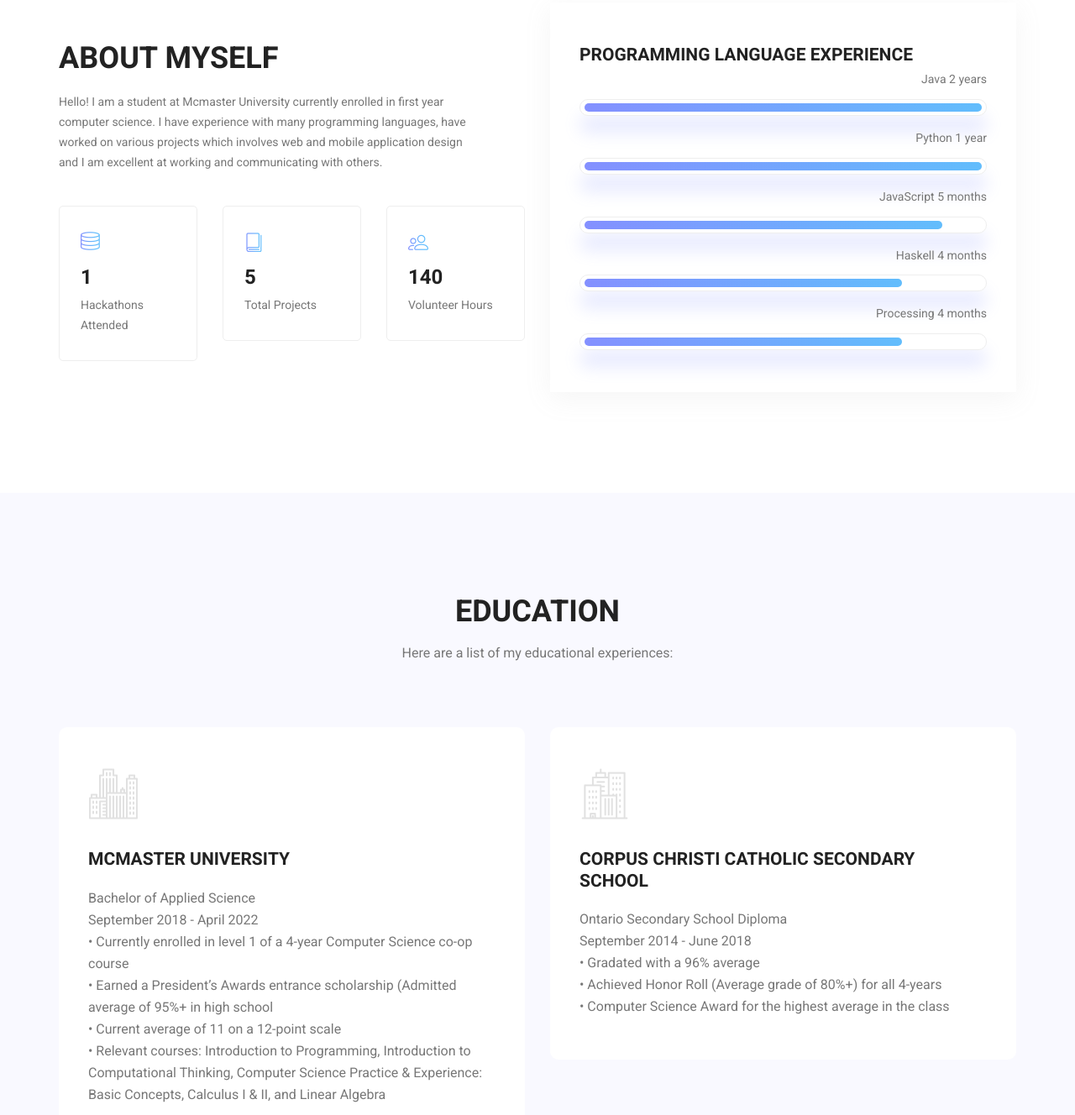
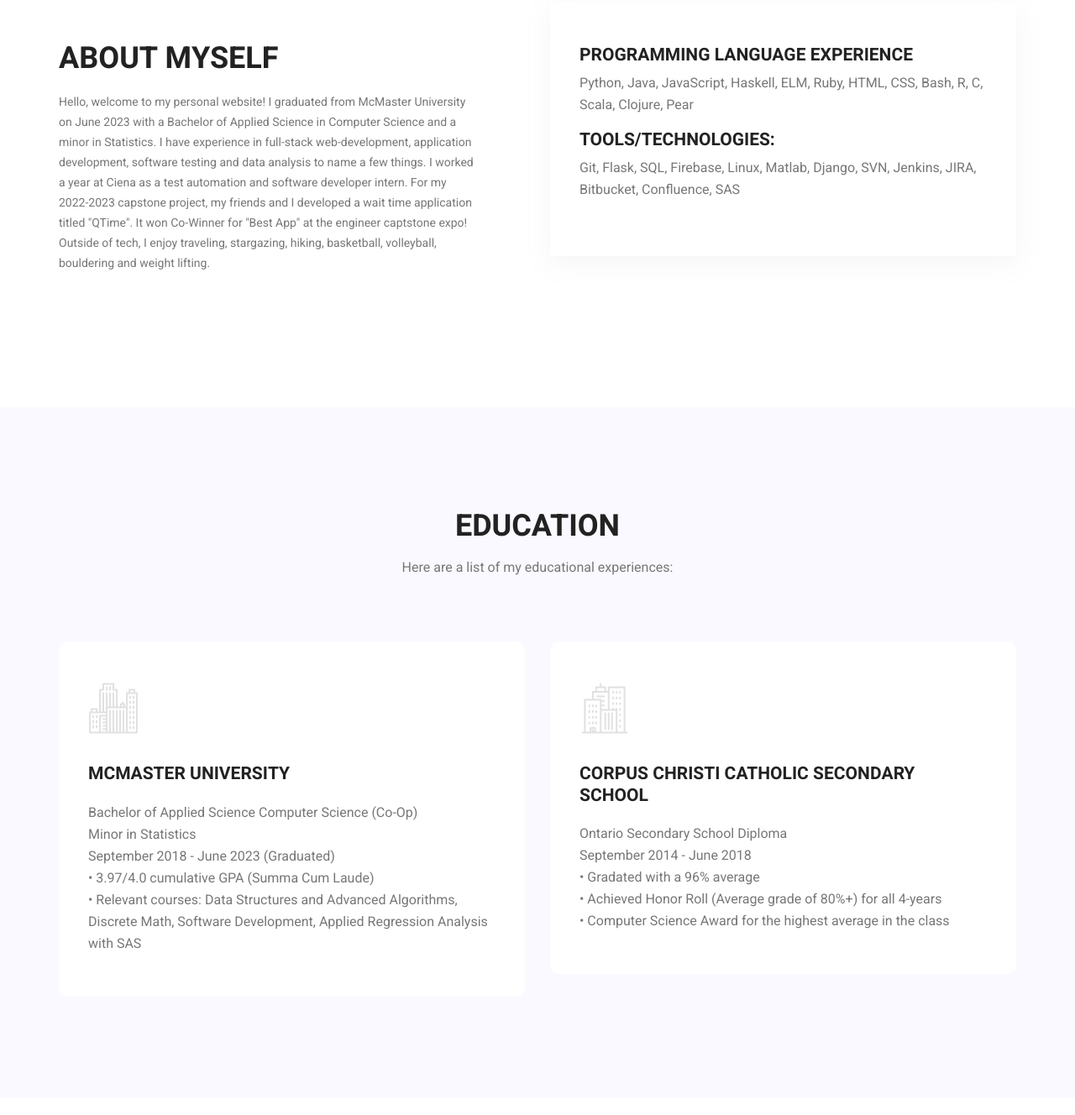
Before and after one commit to dizona/AdrianDizon, a plain HTML site: page index.html in a window 1280 px wide. Shown: the part 712-2040 px from the top of the page at 84% size. Drawn offline with Linux system fonts and the light colour scheme; some packages are replaced by stand-ins of ours.

Commit message:
Updated resume website

```diff
--- a/index.html
+++ b/index.html
@@ -1,5 +1,6 @@
 <!doctype html>
 <html lang="en">
+
 <head>
 	<!-- Required meta tags -->
 	<meta charset="utf-8">
@@ -19,6 +20,7 @@
 	<link rel="stylesheet" href="css/style.css">
 	<link rel="stylesheet" href="css/responsive.css">
 </head>
+
 <body>
 
 	<!--================Header Menu Area =================-->
@@ -28,7 +30,9 @@
 				<div class="container box_1620">
 					<!-- Brand and toggle get grouped for better mobile display -->
 					<a class="navbar-brand logo_h" href="index.html"><img src="img/adriantoplogo.png" alt=""></a>
-						<button class="navbar-toggler" type="button" data-toggle="collapse" data-target="#navbarSupportedContent" aria-controls="navbarSupportedContent" aria-expanded="false" aria-label="Toggle navigation">
+					<button class="navbar-toggler" type="button" data-toggle="collapse"
+						data-target="#navbarSupportedContent" aria-controls="navbarSupportedContent"
+						aria-expanded="false" aria-label="Toggle navigation">
 						<span class="icon-bar"></span>
 						<span class="icon-bar"></span>
 						<span class="icon-bar"></span>
@@ -77,7 +81,8 @@
 						<div class="banner_content">
 							<h5>This is me</h5>
 							<h2>Adrian Dizon</h2>
-								<p>Welcome to my CV! Scroll down to learn more about me, or click the "Resume" button to download my resume!</p>
+							<p>Welcome to my CV! Scroll down to learn more about me, or click the "Resume" button to
+								view and download my resume!</p>
 							<a class="banner_btn" href="resume.pdf">Resume</a>
 							<div>
 								<p></p>
@@ -107,12 +112,22 @@
 				<div class="col-lg-6">
 					<div class="welcome_text">
 						<h4>About Myself</h4>
-        					<p>Hello! I am a student at Mcmaster University currently enrolled in first year computer science. I have experience with many programming languages, have worked on various projects which involves web and mobile application design and I am excellent at working and communicating with others.</p>
-        					<div class="row">
+						<p>Hello, welcome to my personal website! I graduated from McMaster University on June 2023 with
+							a Bachelor of Applied Science in Computer Science and a minor in Statistics.
+							I have experience in full-stack web-development, application development, software testing
+							and data analysis to name a few things.
+							I worked a year at Ciena as a test automation and software developer intern.
+							For my 2022-2023 capstone project, my friends and I developed a wait time application titled
+							"QTime". It won Co-Winner for "Best App" at the engineer captstone expo!
+							<!-- Add Link to project -->
+							Outside of tech, I enjoy traveling, stargazing, hiking, basketball, volleyball, bouldering
+							and weight lifting.
+						</p>
+						<!-- <div class="row">
 							<div class="col-md-4">
 								<div class="wel_item">
 									<i class="lnr lnr-database"></i>
-        								<h4>1</h4>
+									<h4>2</h4>
 									<p>Hackathons Attended</p>
 								</div>
 							</div>
@@ -130,44 +145,57 @@
 									<p>Volunteer Hours</p>
 								</div>
 							</div>
-        					</div>
+						</div> -->
 					</div>
 				</div>
 				<div class="col-lg-6">
 					<div class="tools_expert">
 						<h3>Programming Language Experience</h3>
-        					<div class="skill_main">
+						<p>
+							Python, Java, JavaScript, Haskell, ELM, Ruby, HTML, CSS, Bash, R, C, Scala, Clojure, Pear
+						</p>
+						<h3>Tools/Technologies:</h3>
+						<p>
+							Git, Flask, SQL, Firebase, Linux, Matlab, Django, SVN, Jenkins, JIRA, Bitbucket, Confluence,
+							SAS
+						</p>
+						<!-- <div class="skill_main">
 							<div class="skill_item">
 								<h4>Java <span class="counter">2</span> years</h4>
 								<div class="progress">
-										<div class="progress-bar" role="progressbar" aria-valuenow="100" aria-valuemin="0" aria-valuemax="100"></div>
+									<div class="progress-bar" role="progressbar" aria-valuenow="100" aria-valuemin="0"
+										aria-valuemax="100"></div>
 								</div>
 							</div>
 							<div class="skill_item">
 								<h4>Python <span class="counter">1</span> year</h4>
 								<div class="progress">
-										<div class="progress-bar" role="progressbar" aria-valuenow="100" aria-valuemin="0" aria-valuemax="100"></div>
+									<div class="progress-bar" role="progressbar" aria-valuenow="100" aria-valuemin="0"
+										aria-valuemax="100"></div>
 								</div>
 							</div>
 							<div class="skill_item">
 								<h4>JavaScript <span class="counter">5</span> months</h4>
 								<div class="progress">
-										<div class="progress-bar" role="progressbar" aria-valuenow="90" aria-valuemin="0" aria-valuemax="100"></div>
+									<div class="progress-bar" role="progressbar" aria-valuenow="90" aria-valuemin="0"
+										aria-valuemax="100"></div>
 								</div>
 							</div>
 							<div class="skill_item">
 								<h4>Haskell <span class="counter">4</span> months</h4>
 								<div class="progress">
-										<div class="progress-bar" role="progressbar" aria-valuenow="80" aria-valuemin="0" aria-valuemax="100"></div>
+									<div class="progress-bar" role="progressbar" aria-valuenow="80" aria-valuemin="0"
+										aria-valuemax="100"></div>
 								</div>
 							</div>
 							<div class="skill_item">
 								<h4>Processing <span class="counter">4</span> months</h4>
 								<div class="progress">
-										<div class="progress-bar" role="progressbar" aria-valuenow="80" aria-valuemin="0" aria-valuemax="100"></div>
+									<div class="progress-bar" role="progressbar" aria-valuenow="80" aria-valuemin="0"
+										aria-valuemax="100"></div>
 								</div>
 							</div>
-							</div>
+						</div> -->
 					</div>
 				</div>
 			</div>
@@ -187,12 +215,13 @@
 					<div class="feature_item">
 						<i class="flaticon-city"></i>
 						<h4>McMaster University</h4>
-                  <p>Bachelor of Applied Science</p>
-                  <p>September 2018 - April 2022</p>
-                  <p>•	Currently enrolled in level 1 of a 4-year Computer Science co-op course </p>
-                  <p>•	Earned a President’s Awards entrance scholarship (Admitted average of 95%+ in high school</p>
-                  <p>•	Current average of 11 on a 12-point scale</p>
-                  <p>•	Relevant courses: Introduction to Programming, Introduction to Computational Thinking, Computer Science Practice & Experience: Basic Concepts, Calculus I & II, and Linear Algebra</p>
+						<p>Bachelor of Applied Science Computer Science (Co-Op)</p>
+						<p>Minor in Statistics</p>
+						<p>September 2018 - June 2023 (Graduated)</p>
+						<p>• 3.97/4.0 cumulative GPA (Summa Cum Laude) </p>
+						<p>• Relevant courses: Data Structures and Advanced Algorithms, Discrete Math, Software
+							Development, Applied Regression Analysis with SAS
+						</p>
 					</div>
 				</div>
 				<div class="col-lg-6 col-md-6">
@@ -201,9 +230,9 @@
 						<h4>Corpus Christi Catholic Secondary School</h4>
 						<p>Ontario Secondary School Diploma</p>
 						<p>September 2014 - June 2018</p>
-                  <p>•	Gradated with a 96% average</p>
-                  <p>•	Achieved Honor Roll (Average grade of 80%+) for all 4-years </p>
-                  <p>•	Computer Science Award for the highest average in the class</p>
+						<p>• Gradated with a 96% average</p>
+						<p>• Achieved Honor Roll (Average grade of 80%+) for all 4-years </p>
+						<p>• Computer Science Award for the highest average in the class</p>
 					</div>
 				</div>
 				<!-- <div class="col-lg-4 col-md-6">
@@ -244,7 +273,8 @@
 		<div class="container">
 			<div class="main_title">
 				<h2>Projects and Relevant Experiences</h2>
-					<p>All the projects, competitions and clubs I am part of (Hover the mouse over them to see the text better):</p>
+				<p>All the projects, competitions and clubs I am part of (Hover the mouse over them to see the text
+					better):</p>
 			</div>
 			<div class="projects_fillter">
 				<ul class="filter list">
@@ -260,8 +290,12 @@
 					<div class="projects_item">
 						<img class="img-fluid" src="img/projects/hangmanElm.jpg" alt="">
 						<div class="projects_text">
-								<a href="simpleapp.html"><h4>Hangman (Computer Science 1XA3 Project)</h4></a>
-								<p>This is a hangman game programmed in elm. It makes use of the graphicSVG module for the user interface and a combination of Browser.Events and Json.Decode for the keyboard input</p>
+							<a href="simpleapp.html">
+								<h4>Hangman (Computer Science 1XA3 Project)</h4>
+							</a>
+							<p>This is a hangman game programmed in elm. It makes use of the graphicSVG module for the
+								user interface and a combination of Browser.Events and Json.Decode for the keyboard
+								input</p>
 						</div>
 					</div>
 				</div>
@@ -271,7 +305,9 @@
 						<div class="projects_text">
 							<!-- <a href="portfolio-details.html"><h4>Intrathecal Pump Mobile Application</h4></a> -->
 							<h4>Intrathecal Pump Mobile Application</h4>
-								<p>Attendee at Deltahacks, with a group of 4, we created an application with Android Studio that would notify the doctor of Its patients when their intrathecal pump needed a refill. The application had a login and notification function</p>
+							<p>Attendee at Deltahacks, with a group of 4, we created an application with Android Studio
+								that would notify the doctor of Its patients when their intrathecal pump needed a
+								refill. The application had a login and notification function</p>
 						</div>
 					</div>
 				</div>
@@ -281,7 +317,8 @@
 						<div class="projects_text">
 							<!-- <a href="portfolio-details.html"><h4>Clicker Video Game</h4></a> -->
 							<h4>Clicker Video Game</h4>
-								<p>An object-oriented game made in processing where the user clicks on bouncing squares on the screen before they disappear</p>
+							<p>An object-oriented game made in processing where the user clicks on bouncing squares on
+								the screen before they disappear</p>
 						</div>
 					</div>
 				</div>
@@ -291,7 +328,8 @@
 						<div class="projects_text">
 							<!-- <a href="portfolio-details.html"><h4>Multi-Functional Bash Script</h4></a> -->
 							<h4>Multi-Functional Bash Script</h4>
-                <p>A bash script that can list all lines of files with #TODO, counts files with different extensions and display a list of files of certain size</p>
+							<p>A bash script that can list all lines of files with #TODO, counts files with different
+								extensions and display a list of files of certain size</p>
 						</div>
 					</div>
 				</div>
@@ -311,7 +349,8 @@
 						<div class="projects_text">
 							<!-- <a href="portfolio-details.html"><h4>Clicker Video Game</h4></a> -->
 							<h4>Text Based Survival Game</h4>
-                <p>A game programmed in JavaScrpt where the user is given choices and must choose the right ones to survive</p>
+							<p>A game programmed in JavaScrpt where the user is given choices and must choose the right
+								ones to survive</p>
 						</div>
 					</div>
 				</div>
@@ -322,7 +361,8 @@
 						<div class="projects_text">
 							<!-- <a href="portfolio-details.html"><h4>Deltahacks V</h4></a> -->
 							<h4>Deltahacks V</h4>
-								<p>I participated in the annual Hackathon where a group of 4 people compete with others to create software that can help society in 24-hours.</p>
+							<p>I participated in the annual Hackathon where a group of 4 people compete with others to
+								create software that can help society in 24-hours.</p>
 							<p>Developed knowledge of mobile application development using Android Studio</p>
 						</div>
 					</div>
@@ -333,7 +373,8 @@
 						<div class="projects_text">
 							<!-- <a href="portfolio-details.html"><h4>ECOO (Educational Computing Organization of Ontario) Programming Contest</h4></a> -->
 							<h4>ECOO (Educational Computing Organization of Ontario) Programming Contest</h4>
-								<p>As a group consisting of 4 people, we solved various computing problems that are meant to challenge our thinking.</p>
+							<p>As a group consisting of 4 people, we solved various computing problems that are meant to
+								challenge our thinking.</p>
 							<p>Won the board-wide contest and made it to the regional contest</p>
 						</div>
 					</div>
@@ -488,7 +529,10 @@
 						</div>
 						<p>dizona@mcmaster.ca</p>
 						<p><!-- Link back to Colorlib can't be removed. Template is licensed under CC BY 3.0. -->
-Copyright &copy;<script>document.write(new Date().getFullYear());</script> All rights reserved | This template is made with <i class="fa fa-heart-o" aria-hidden="true"></i> by <a href="https://colorlib.com" target="_blank">Colorlib</a>
+							Copyright &copy;
+							<script>document.write(new Date().getFullYear());</script> All rights reserved | This
+							template is made with <i class="fa fa-heart-o" aria-hidden="true"></i> by <a
+								href="https://colorlib.com" target="_blank">Colorlib</a>
 							<!-- Link back to Colorlib can't be removed. Template is licensed under CC BY 3.0. -->
 						</p>
 					</aside>
@@ -553,4 +597,5 @@ Copyright &copy;<script>document.write(new Date().getFullYear());</script> All r
 	<script src="js/gmaps.min.js"></script>
 	<script src="js/theme.js"></script>
 </body>
+
 </html>
```
Lines whose indentation alone changed are shown as unchanged.
